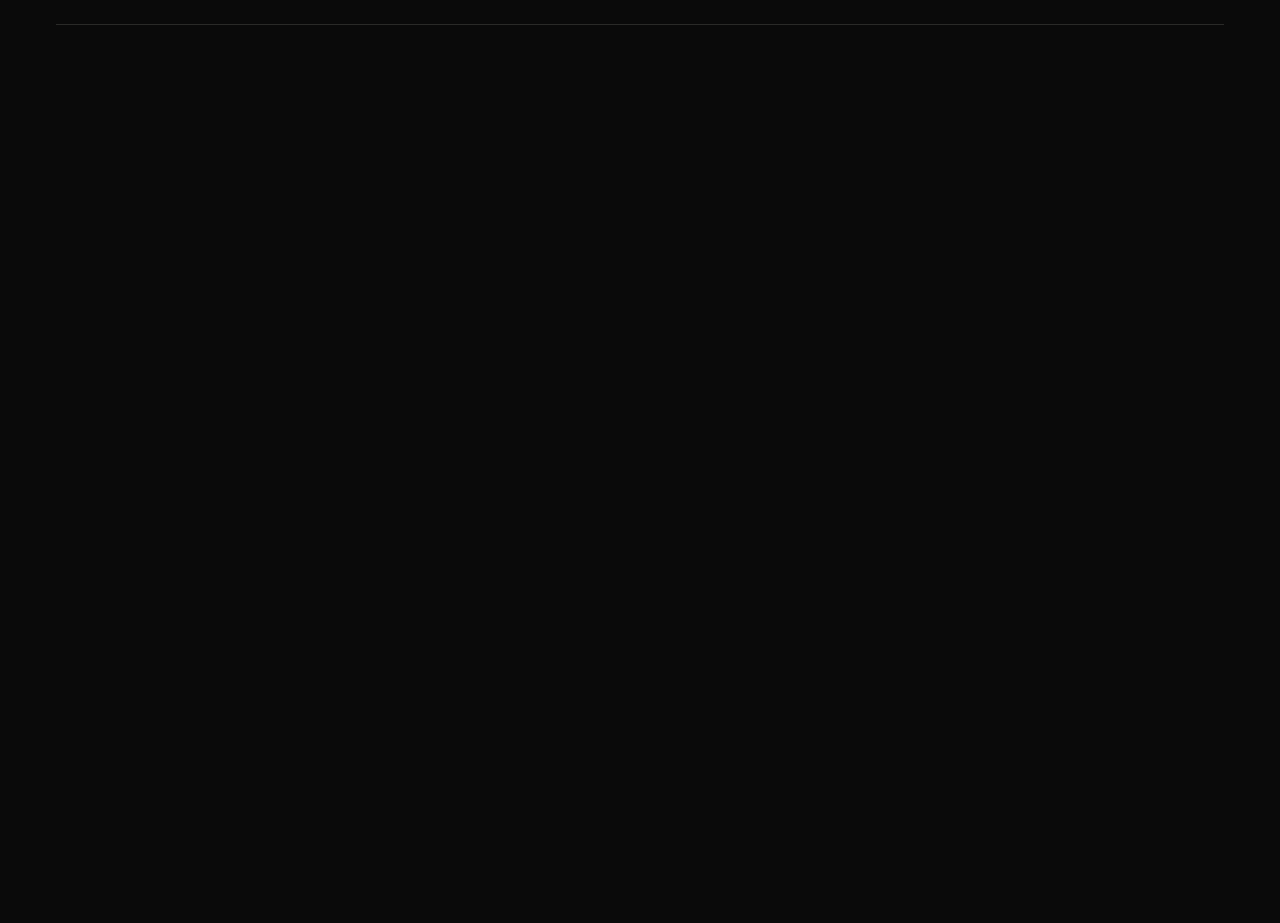
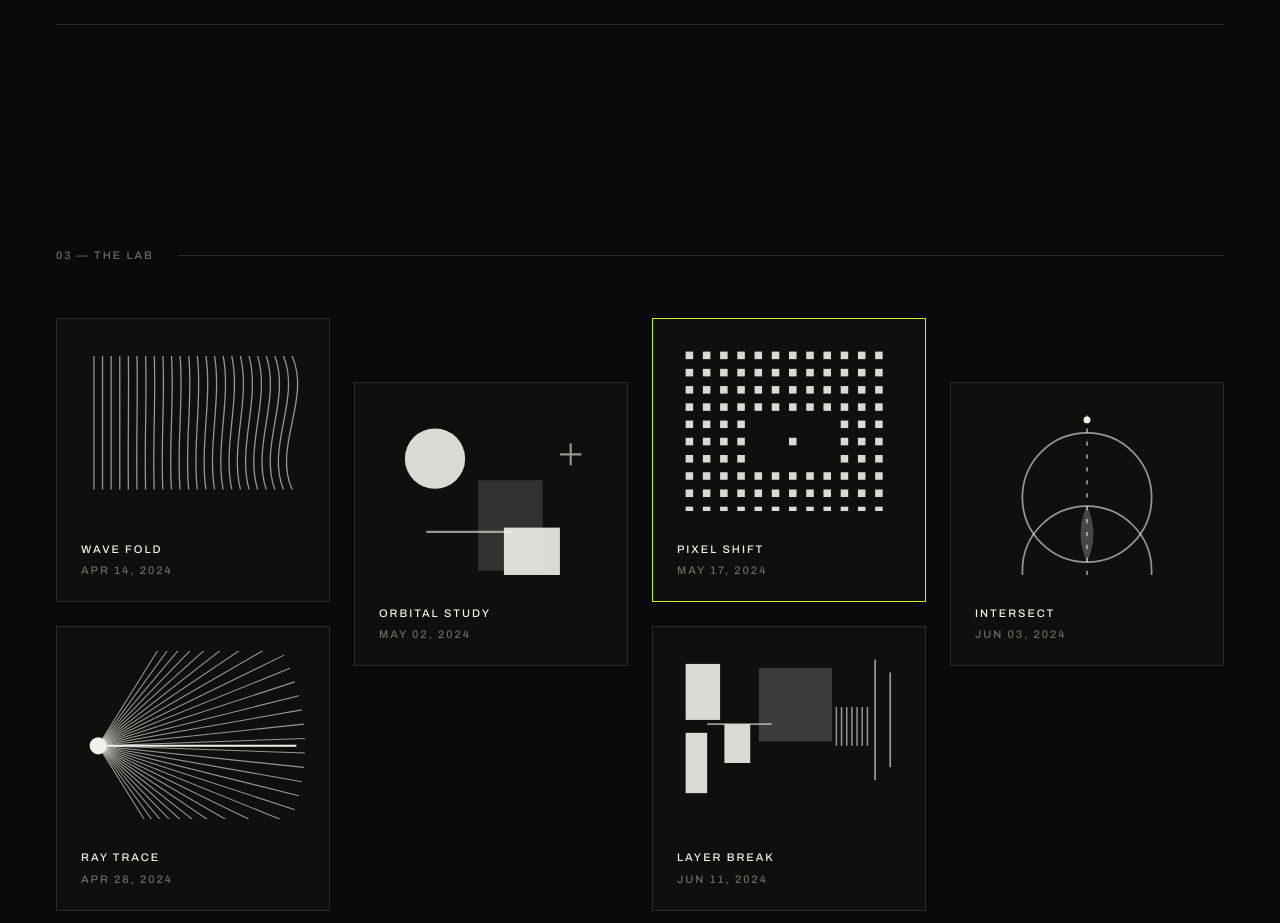
Before and after one commit to anythinghack44-sudo/portfolio, a Next.js app: page / in a window 1280 px wide. Shown: the part 2560-3483 px from the top of the page. Before the commit the page ends 2697 px from the top, so only its background shows below. Built offline with nearby package versions, Linux system fonts and the light colour scheme.

Commit message:
feat: add Lab section with experiments
Added Lab component displaying experiments in a grid layout.

Co-authored-by: Hrushikesh Behera <91274056+Hrushi1230@users.noreply.github.com>

```diff
--- a/app/page.tsx
+++ b/app/page.tsx
@@ -2,6 +2,7 @@ import { SiteNav } from '@/components/site-nav'
 import { Hero } from '@/components/sections/hero'
 import { About } from '@/components/sections/about'
 import { Work } from '@/components/sections/work'
+import { Lab } from '@/components/sections/lab'
 
 export default function Page() {
   return (
@@ -11,6 +12,7 @@ export default function Page() {
         <Hero />
         <About />
         <Work />
+        <Lab />
       </main>
     </>
   )
--- /dev/null
+++ b/components/sections/lab.tsx
@@ -0,0 +1,53 @@
+import { lab, type Experiment } from '@/lib/content'
+import { LabGraphic } from '@/components/lab-graphics'
+
+function ExperimentCard({ experiment }: { experiment: Experiment }) {
+  return (
+    <a
+      href="#"
+      className={`group block border bg-surface/50 p-5 transition-colors lg:p-6 ${
+        experiment.featured
+          ? 'border-accent'
+          : 'border-border hover:border-foreground/40'
+      }`}
+    >
+      {/* Graphic */}
+      <div className="mb-6 aspect-[4/3] overflow-hidden lg:mb-8">
+        <LabGraphic name={experiment.graphic} />
+      </div>
+
+      {/* Name and date */}
+      <h3 className="type-label text-foreground">{experiment.name}</h3>
+      <p className="type-label mt-2 text-meta">{experiment.date}</p>
+    </a>
+  )
+}
+
+export function Lab() {
+  return (
+    <section id="lab" className="gutter py-20 lg:py-28">
+      {/* Section label with hairline */}
+      <div className="mb-10 flex items-center gap-6 lg:mb-14">
+        <h2 className="type-label text-meta">{lab.label}</h2>
+        <div className="h-px flex-1 bg-border" />
+      </div>
+
+      {/* Staggered 4-column grid */}
+      <div className="grid grid-cols-2 gap-4 lg:grid-cols-4 lg:gap-6">
+        {lab.columns.map((column, colIndex) => (
+          <div
+            key={colIndex}
+            className={`flex flex-col gap-4 lg:gap-6 ${
+              // Stagger columns 2 and 4 (index 1 and 3) downward on desktop
+              colIndex % 2 === 1 ? 'lg:mt-16' : ''
+            }`}
+          >
+            {column.map((experiment) => (
+              <ExperimentCard key={experiment.name} experiment={experiment} />
+            ))}
+          </div>
+        ))}
+      </div>
+    </section>
+  )
+}
```
